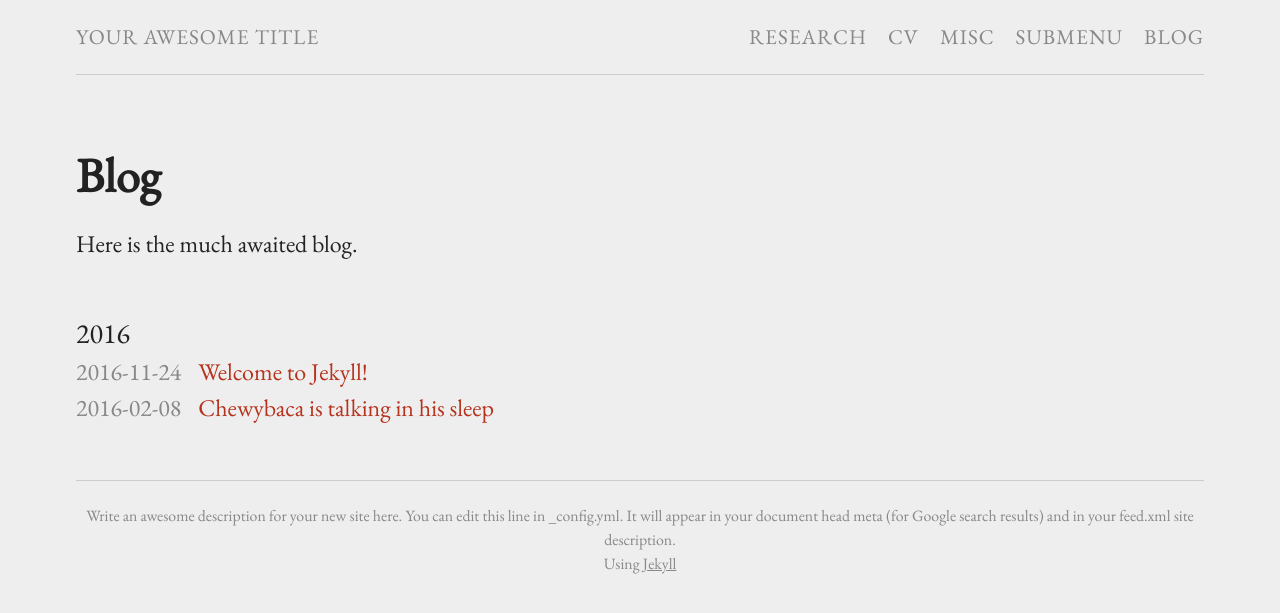
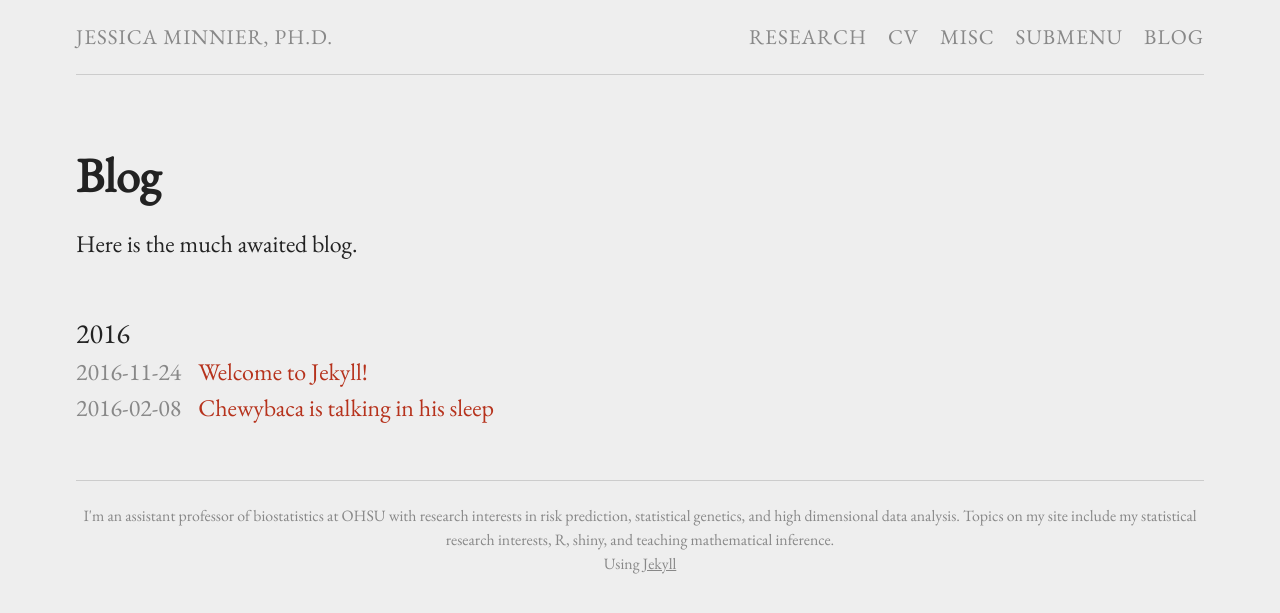
Before and after one commit to jminnier/jminnier.github.io, a Jekyll site: the page built from blog.md, in a window 1280 px wide. Shown: the top 613 px of the page. Built offline with Jekyll 4.4.1, drawn with Linux system fonts in a browser that asks for light colours.

```diff
--- a/_config.yml
+++ b/_config.yml
@@ -13,16 +13,16 @@
 # you will see them accessed via {{ site.title }}, {{ site.email }}, and so on.
 # You can create any custom variable you would like, and they will be accessible
 # in the templates via {{ site.myvariable }}.
-title: Your awesome title
-email: your-email@domain.com
+title: Jessica Minnier, Ph.D.
+email: minnier@ohsu.edu
 description: > # this means to ignore newlines until "baseurl:"
-  Write an awesome description for your new site here. You can edit this
-  line in _config.yml. It will appear in your document head meta (for
-  Google search results) and in your feed.xml site description.
+  I'm an assistant professor of biostatistics at OHSU with research interests
+  in risk prediction, statistical genetics, and high dimensional data analysis. Topics on my site
+  include my statistical research interests, R, shiny, and teaching mathematical inference.
 baseurl: "" # the subpath of your site, e.g. /blog
-url: "" # the base hostname & protocol for your site, e.g. http://example.com
-twitter_username: jekyllrb
-github_username:  jekyll
+url: "http://jessicaminnier.com" # the base hostname & protocol for your site, e.g. http://example.com
+twitter_username: datapointier
+github_username:  jminnier
 
 # Build settings
 markdown: kramdown
```
Also changed, not shown: index.md (+25 -4 lines).
